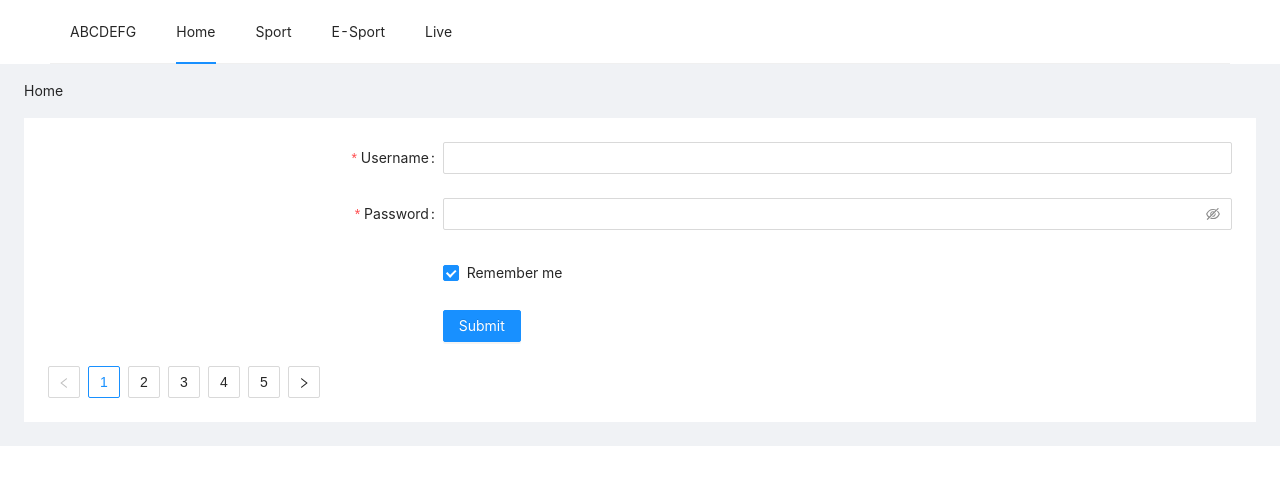
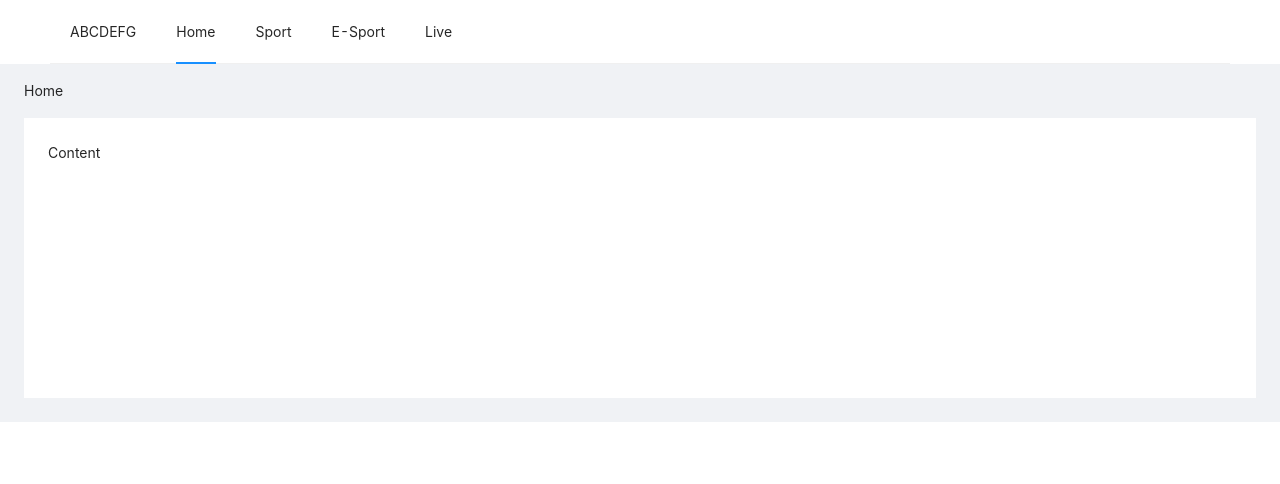
Before and after one commit to khunnunthawat/my-less, a Next.js app: page / in a window 1280 px wide. Shown: the top 484 px of the page. Built offline with nearby package versions, Linux system fonts and the light colour scheme.

Commit message:
add-front-and-edit-antd-less

```diff
--- a/next.config.js
+++ b/next.config.js
@@ -6,7 +6,7 @@ module.exports = withAntdLess({
     // modifyVars: { '@primary-color': '#04f' },
     modifyVars: {},
     // optional
-    lessVarsFilePath: './src/styles/antd-custom.less',
+    lessVarsFilePath: './src/assets/styles/antd-custom.less',
     // optional
     lessVarsFilePathAppendToEndOfContent: false,
     // optional https://github.com/webpack-contrib/css-loader#object
--- a/postcss.config.js
+++ b/postcss.config.js
@@ -1,8 +1,10 @@
 // If you want to use other PostCSS plugins, see the following:
 // https://tailwindcss.com/docs/using-with-preprocessors
 module.exports = {
-  plugins: {
-    tailwindcss: {},
-    autoprefixer: {},
-  },
-}
+    plugins: {
+        tailwindcss: {
+            config: './tailwind.config.js',
+        },
+        autoprefixer: {},
+    },
+};
--- a/src/components/FormLogin.tsx
+++ /dev/null
@@ -1,57 +0,0 @@
-import React from 'react';
-import { Form, Input, Button, Checkbox, Pagination } from 'antd';
-import { TextMenuHead } from '../pages/index';
-
-export const FormLogin = () => {
-  const onFinish = (values: any) => {
-    console.log('Success:', values);
-  };
-
-  const onFinishFailed = (errorInfo: any) => {
-    console.log('Failed:', errorInfo);
-  };
-  return (
-    <Form
-      name='basic'
-      labelCol={{ span: 8 }}
-      wrapperCol={{ span: 16 }}
-      initialValues={{ remember: true }}
-      onFinish={onFinish}
-      onFinishFailed={onFinishFailed}
-      autoComplete='off'
-    >
-      <Form.Item
-        label={<span className='my-4 text-lg font-bebas'>Username</span>}
-        name='username'
-        rules={[{ required: true, message: 'Please input your username!' }]}
-      >
-        <Input />
-      </Form.Item>
-
-      <Form.Item
-        label={<span className='my-4 text-lg font-bebas'>Password</span>}
-        name='password'
-        rules={[{ required: true, message: 'Please input your password!' }]}
-      >
-        <Input.Password />
-      </Form.Item>
-
-      <Form.Item
-        name='remember'
-        valuePropName='checked'
-        wrapperCol={{ offset: 8, span: 16 }}
-      >
-        <Checkbox>
-          <TextMenuHead title='Remember me' />
-        </Checkbox>
-      </Form.Item>
-
-      <Form.Item wrapperCol={{ offset: 8, span: 16 }}>
-        <Button type='primary' htmlType='submit'>
-          <span className='text-white font-bebas'>Submit</span>
-        </Button>
-      </Form.Item>
-      <Pagination defaultCurrent={1} total={50} />
-    </Form>
-  );
-};
--- /dev/null
+++ b/src/components/Layouts/Navbar/index.ts
@@ -0,0 +1 @@
+export * from './NavbarLayout';
--- /dev/null
+++ b/src/components/Layouts/Typography/TextLayout.tsx
@@ -0,0 +1,12 @@
+import { Typography } from 'antd';
+
+const { Text } = Typography;
+const menuFont: Partial<string> = 'text-base font-normal font-bebas';
+
+interface TextProps {
+  title: string;
+}
+
+export const TitleMenuText: React.FC<TextProps> = ({ title }) => {
+  return <Text className={`${menuFont} text`}>{title}</Text>;
+};
--- a/src/pages/_app.tsx
+++ b/src/pages/_app.tsx
@@ -3,13 +3,27 @@ import Head from 'next/head';
 
 function MyApp({ Component, pageProps }: any) {
   return (
-    <div>
+    <>
       <Head>
         <title>Next Antd Less</title>
         <link rel='icon' href='/antd-icon.svg' />
+        <link href='https://fonts.googleapis.com' rel='preconnect' />
+        <link href='https://fonts.gstatic.com' rel='preconnect' />
+        <link
+          href='https://fonts.googleapis.com/css2?family=Bebas+Neue&display=swap'
+          rel='stylesheet'
+        />
+        <link
+          href='https://fonts.googleapis.com/css2?family=Roboto:ital,wght@0,100;0,300;0,400;0,500;0,700;0,900;1,100;1,300;1,400;1,500;1,700;1,900&display=swap'
+          rel='stylesheet'
+        />
+        <link
+          href='https://fonts.googleapis.com/css2?family=Sarabun:ital,wght@0,100;0,200;0,300;0,400;0,500;0,600;0,700;0,800;1,100;1,200;1,300;1,400;1,500;1,600;1,700;1,800&display=swap'
+          rel='stylesheet'
+        />
       </Head>
       <Component {...pageProps} />
-    </div>
+    </>
   );
 }
 
--- a/src/pages/_document.tsx
+++ /dev/null
@@ -1,29 +0,0 @@
-import Document, { Html, Head, Main, NextScript } from 'next/document';
-
-class MyDocument extends Document {
-  static async getInitialProps(ctx: any) {
-    const initialProps = await Document.getInitialProps(ctx);
-    return { ...initialProps };
-  }
-
-  render() {
-    return (
-      <Html>
-        <Head>
-          <link href='https://fonts.googleapis.com' rel='preconnect' />
-          <link href='https://fonts.gstatic.com' rel='preconnect' />
-          <link
-            href='https://fonts.googleapis.com/css2?family=Bebas+Neue&family=Roboto:ital,wght@0,300;0,400;0,700;1,400;1,700&display=swap'
-            rel='stylesheet'
-          />
-        </Head>
-        <body>
-          <Main />
-          <NextScript />
-        </body>
-      </Html>
-    );
-  }
-}
-
-export default MyDocument;
--- a/src/pages/index.tsx
+++ b/src/pages/index.tsx
@@ -1,6 +1,6 @@
 import { Layout, Menu, Breadcrumb } from 'antd';
 import { Typography } from 'antd';
-import { FormLogin } from '@/components/FormLogin';
+import { TitleMenuText } from '../components/Layouts/Typography/TextLayout';
 
 require('./index.less');
 
@@ -14,19 +14,19 @@ export default function Home() {
         <Header className='header'>
           <Menu theme='light' mode='horizontal' defaultSelectedKeys={['2']}>
             <Menu.Item key='1'>
-              <TextMenuHead title='ABCDEFG' />
+              <TitleMenuText title='ABCDEFG' />
             </Menu.Item>
             <Menu.Item key='2'>
-              <TextMenuHead title='Home' />
+              <TitleMenuText title='Home' />
             </Menu.Item>
             <Menu.Item key='3'>
-              <TextMenuHead title='Sport' />
+              <TitleMenuText title='Sport' />
             </Menu.Item>
             <Menu.Item key='4'>
-              <TextMenuHead title='E-Sport' />
+              <TitleMenuText title='E-Sport' />
             </Menu.Item>
             <Menu.Item key='5'>
-              <TextMenuHead title='Live' />
+              <TitleMenuText title='Live' />
             </Menu.Item>
           </Menu>
         </Header>
@@ -34,7 +34,7 @@ export default function Home() {
           <Layout style={{ padding: '0 24px 24px' }}>
             <Breadcrumb style={{ margin: '16px 0' }}>
               <Breadcrumb.Item>
-                <TextMenuHead title='Home' />
+                <TitleMenuText title='Home' />
               </Breadcrumb.Item>
             </Breadcrumb>
             <Content
@@ -45,7 +45,7 @@ export default function Home() {
                 minHeight: 280,
               }}
             >
-              <FormLogin />
+              Content
             </Content>
           </Layout>
         </Layout>
@@ -53,7 +53,3 @@ export default function Home() {
     </div>
   );
 }
-
-export const TextMenuHead: React.FC<any> = ({ title }) => {
-  return <Text className='text-base font-bebas'>{title}</Text>;
-};
```
Also changed, not shown: src/assets/styles/antd-custom.less (renamed from src/styles/antd-custom.less, +0 -7 lines), src/components/BtnLayout.tsx (deleted, +0 -13 lines), tailwind.config.js (+32 -2 lines).
